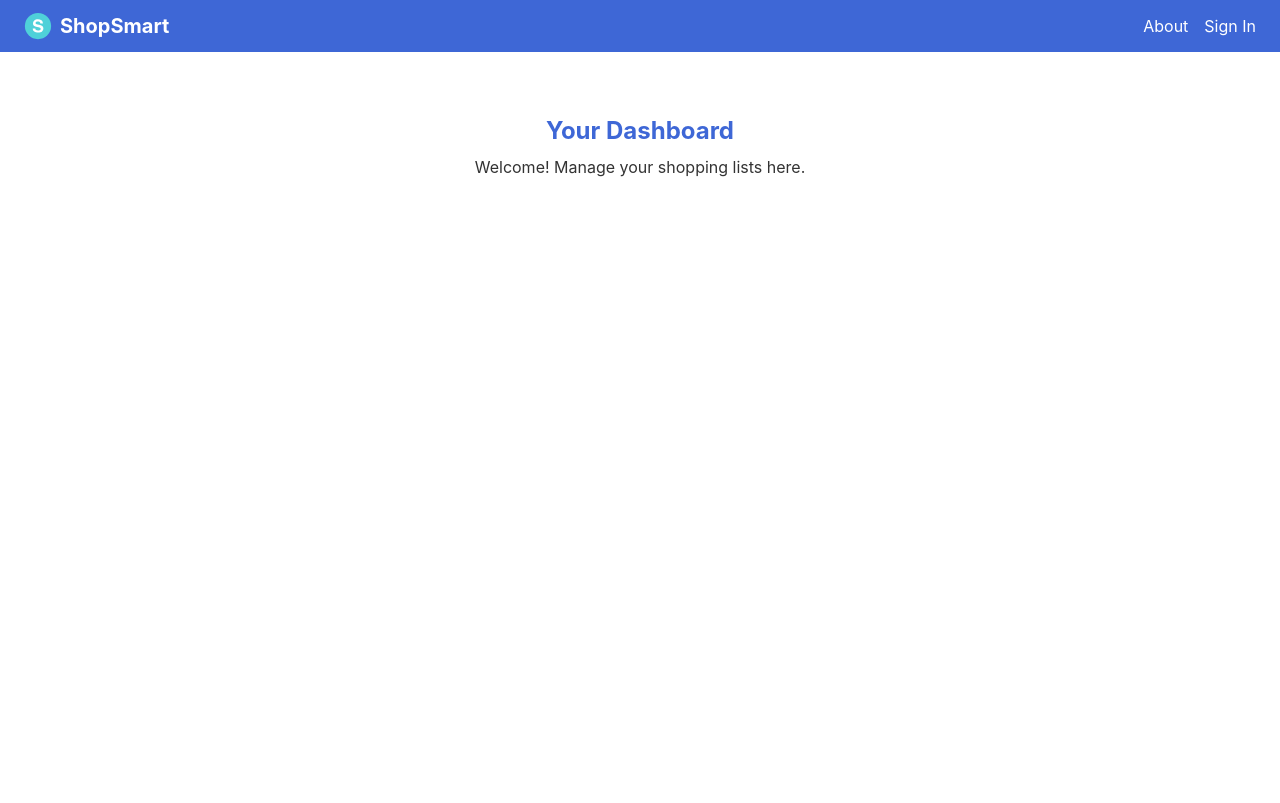
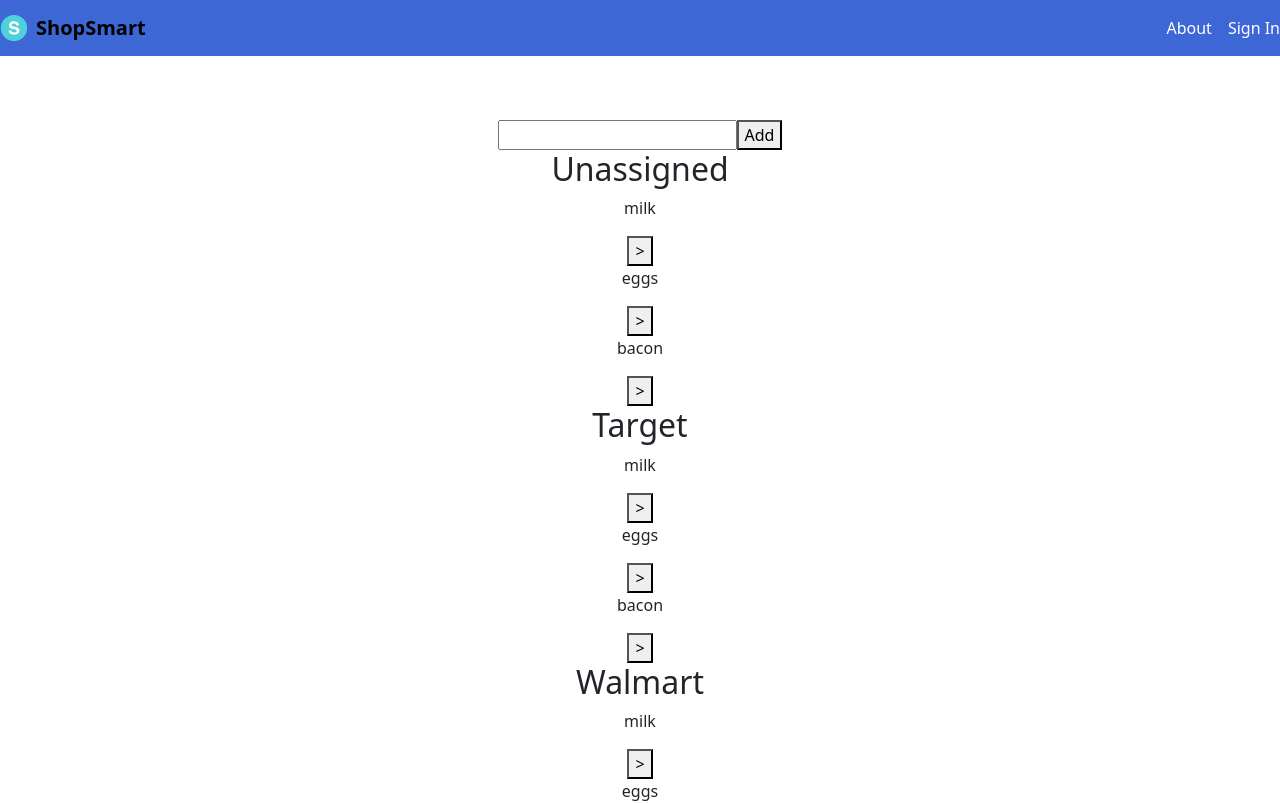
Before and after one commit to kalecodes/ShopSmart, a React (Vite) app in the folder shop-smart-app/: page /home in a window 1280 px wide. Shown: the top 803 px of the page. Built offline with nearby package versions, Linux system fonts and the light colour scheme.

Commit message:
create all needed base components for home and shop pages, unstyled

```diff
--- a/shop-smart-app/package.json
+++ b/shop-smart-app/package.json
@@ -12,8 +12,10 @@
     "api": "cd api && venv/bin/flask run --no-debugger"
   },
   "dependencies": {
+    "bootstrap": "^5.3.8",
     "lottie-react": "^2.4.1",
     "react": "^19.1.1",
+    "react-bootstrap": "^2.10.10",
     "react-dom": "^19.1.1",
     "react-router-dom": "^7.9.5"
   },
--- /dev/null
+++ b/shop-smart-app/src/components/custom-inputs/item-search.jsx
@@ -0,0 +1,10 @@
+
+
+export const ItemSearchInput = () => {
+    return (
+        <div>
+            <input type="text"/>
+            <button onClick={console.log("adding item")}>Add</button>
+        </div>
+    )
+}
--- /dev/null
+++ b/shop-smart-app/src/components/item-cards/manage-item-card.jsx
@@ -0,0 +1,11 @@
+
+
+
+export const ManageItemCard = (item) => {
+    return (
+        <div id={item.id}>
+            <p>{item.name}</p>
+            <button>{`>`}</button>
+        </div>
+    )
+}
--- /dev/null
+++ b/shop-smart-app/src/components/store-cards/store-card.jsx
@@ -0,0 +1,15 @@
+
+
+
+
+export const StoreCard = ({ store, itemCards }) => {
+
+    return (
+        <div id={store.id}>
+            <h2>{store.name}</h2>
+            <div>
+                {itemCards}
+            </div>
+        </div>
+    )
+}
--- /dev/null
+++ b/shop-smart-app/src/components/store-cards/unassigned-card.jsx
@@ -0,0 +1,13 @@
+
+
+
+export const UnassignedCard = ({itemCards}) => {
+    return (
+        <div>
+            <h2>Unassigned</h2>
+            <div>
+                {itemCards}
+            </div>
+        </div>
+    )
+}
--- a/shop-smart-app/src/main.jsx
+++ b/shop-smart-app/src/main.jsx
@@ -2,6 +2,7 @@
 import ReactDOM from "react-dom/client";
 import App from "./App.jsx";
 import "./index.css";
+import 'bootstrap/dist/css/bootstrap.min.css';
 
 ReactDOM.createRoot(document.getElementById("root")).render(
   <React.StrictMode>
--- a/shop-smart-app/src/pages/HomePage.jsx
+++ b/shop-smart-app/src/pages/HomePage.jsx
@@ -1,10 +1,28 @@
 import "./HomePage.css";
+import { ItemSearchInput } from "../components/custom-inputs/item-search";
+import { UnassignedCard } from "../components/store-cards/unassigned-card";
+import { StoreCard } from "../components/store-cards/store-card";
+import { ManageItemCard } from "../components/item-cards/manage-item-card";
 
 export default function HomePage() {
+  const unassignedItems = [{ id: 11, name: 'milk' }, { id: 22, name: 'eggs' }, { id: 33, name: 'bacon' }];
+  const unassignnedItemCards = unassignedItems.map(u => ManageItemCard(u));
+  const stores = [{ id: 1, name: 'Target', items: unassignedItems }, { id: 2, name: 'Walmart', items: unassignedItems }];
+  const storeCards = stores.map(s => {
+    const itemCards = s.items.map(i => ManageItemCard(i));
+    return StoreCard({ store: s, itemCards });
+  });
+
   return (
     <div className="home-page">
-      <h1 className="home-title">Your Dashboard</h1>
-      <p className="home-text">Welcome! Manage your shopping lists here.</p>
+      <div>
+        <ItemSearchInput/>
+        <UnassignedCard itemCards={unassignnedItemCards} />
+      </div>
+      <div>
+        {storeCards}
+        <button>{`+`}</button>
+      </div>
     </div>
   );
 }
```
Also changed, not shown: shop-smart-app/src/components/item-cards/shop-item-card.jsx (added, +10 -0 lines), 1 other file (tests, documents, lock files or other folders).
